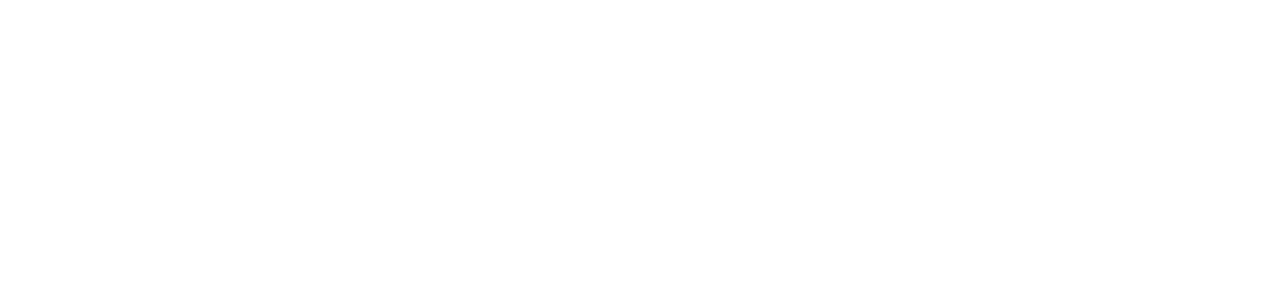
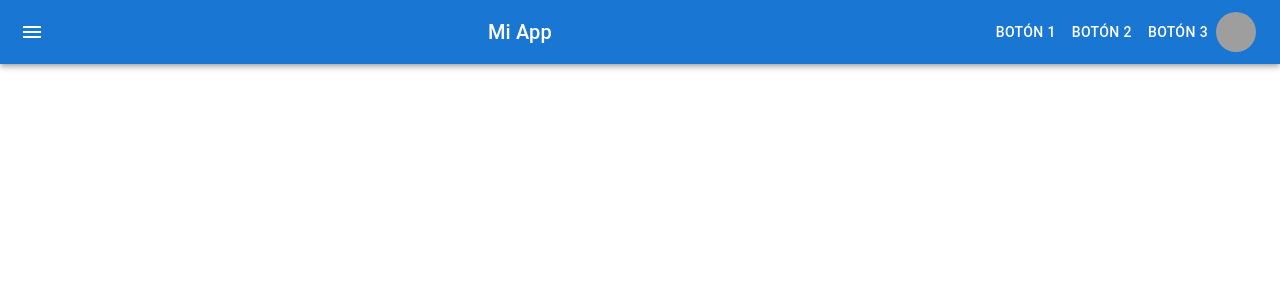
Before and after one commit to LautaroEZM/PetVogueHome, a React (Create React App) app: page / in a window 1280 px wide. Shown: the top 300 px of the page. Built offline with nearby package versions, Linux system fonts and the light colour scheme; grey boxes are pictures that could not be loaded.

Commit message:
topBarTest

```diff
--- a/package.json
+++ b/package.json
@@ -6,7 +6,7 @@
     "@emotion/react": "^11.11.1",
     "@emotion/styled": "^11.11.0",
     "@mui/icons-material": "^5.14.16",
-    "@mui/material": "^5.14.18",
+    "@mui/material": "^5.14.20",
     "@mui/system": "^5.14.17",
     "@mui/x-date-pickers": "^6.18.1",
     "@testing-library/jest-dom": "^5.17.0",
--- a/src/App.js
+++ b/src/App.js
@@ -1,6 +1,7 @@
 import React from "react";
 import { BrowserRouter as Router, Route, Routes } from "react-router-dom";
 import Home from "./Pages/Home/Home";
+import TopBarMenu from "./Components/topBar";
 import './App.css';
 
 function App() {
@@ -8,6 +9,7 @@
     <Router>
       <div className="App">
         <div className="contentContainer">
+          <TopBarMenu></TopBarMenu>
           <Routes>
             <Route path="/" element={<Home />} />
             {/* Otras rutas pueden agregarse aquí según sea necesario */}
--- /dev/null
+++ b/src/Components/topBar.jsx
@@ -0,0 +1,71 @@
+// Importa las bibliotecas necesarias
+import React, { useState } from 'react';
+import {
+    AppBar,
+    Toolbar,
+    IconButton,
+    Button,
+    Menu,
+    MenuItem,
+    Typography,
+    Avatar,
+} from '@mui/material';
+import MenuIcon from '@mui/icons-material/Menu';
+
+// Estilo personalizado para el avatar
+const avatarStyle = {
+    cursor: 'pointer',
+    marginLeft: 'auto',
+};
+
+const TopBarMenu = () => {
+    // Estado para controlar el menú desplegable
+    const [anchorEl, setAnchorEl] = useState(null);
+
+    // Funciones para abrir y cerrar el menú desplegable
+    const handleMenuOpen = (event) => {
+        setAnchorEl(event.currentTarget);
+    };
+
+    const handleMenuClose = () => {
+        setAnchorEl(null);
+    };
+
+    return (
+        <AppBar position="static">
+            <Toolbar>
+                {/* Botones en el lado izquierdo */}
+                <IconButton edge="start" color="inherit" aria-label="menu">
+                    <MenuIcon />
+                </IconButton>
+                <Typography variant="h6" component="div" sx={{ flexGrow: 1 }}>
+                    Mi App
+                </Typography>
+
+                {/* Botones en el lado derecho */}
+                <Button color="inherit">Botón 1</Button>
+                <Button color="inherit">Botón 2</Button>
+                <Button color="inherit">Botón 3</Button>
+
+                {/* Avatar con menú desplegable para login/register */}
+                <div style={avatarStyle}>
+                    <Avatar
+                        alt="Usuario"
+                        src="/path/to/avatar.jpg"
+                        onClick={handleMenuOpen}
+                    />
+                    <Menu
+                        anchorEl={anchorEl}
+                        open={Boolean(anchorEl)}
+                        onClose={handleMenuClose}
+                    >
+                        <MenuItem onClick={handleMenuClose}>Login</MenuItem>
+                        <MenuItem onClick={handleMenuClose}>Registro</MenuItem>
+                    </Menu>
+                </div>
+            </Toolbar>
+        </AppBar>
+    );
+};
+
+export default TopBarMenu;
```
Also changed, not shown: src/styledComponents.jsx (added), 1 other file (tests, documents, lock files or other folders).
